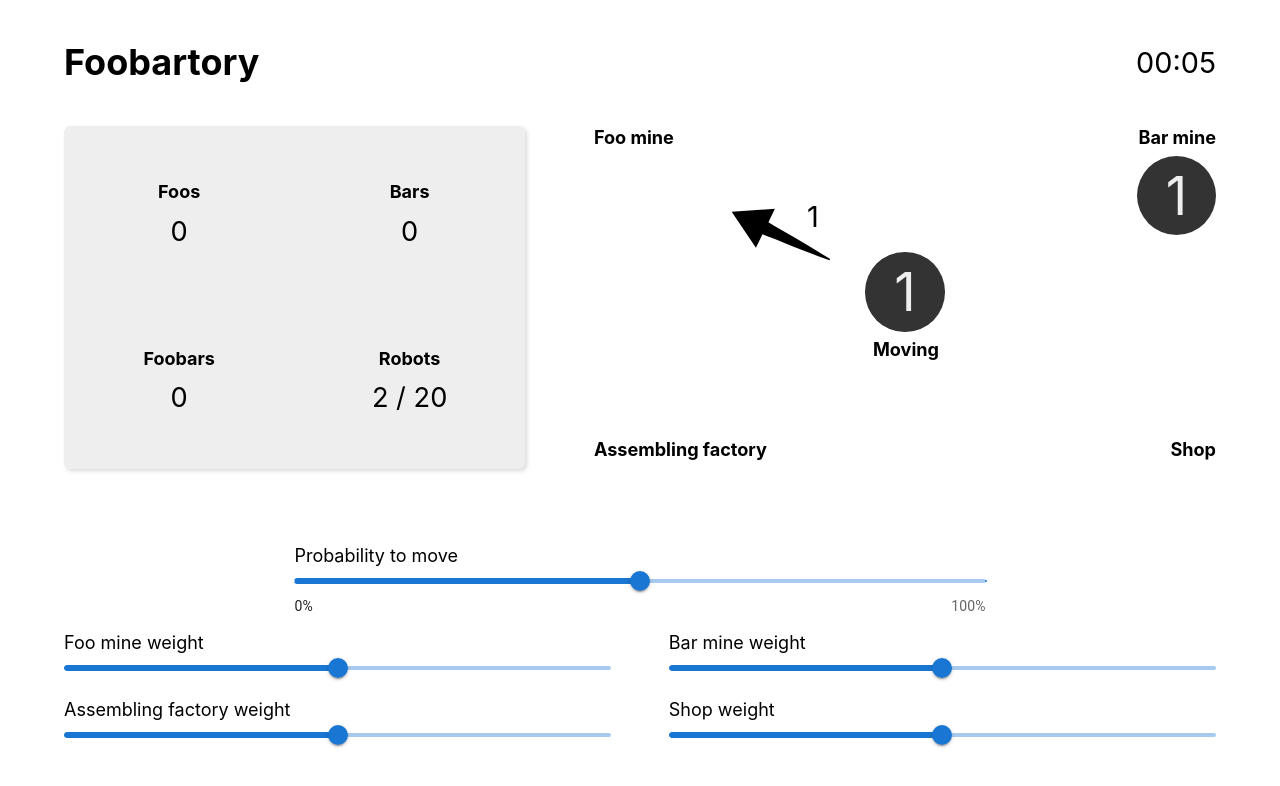
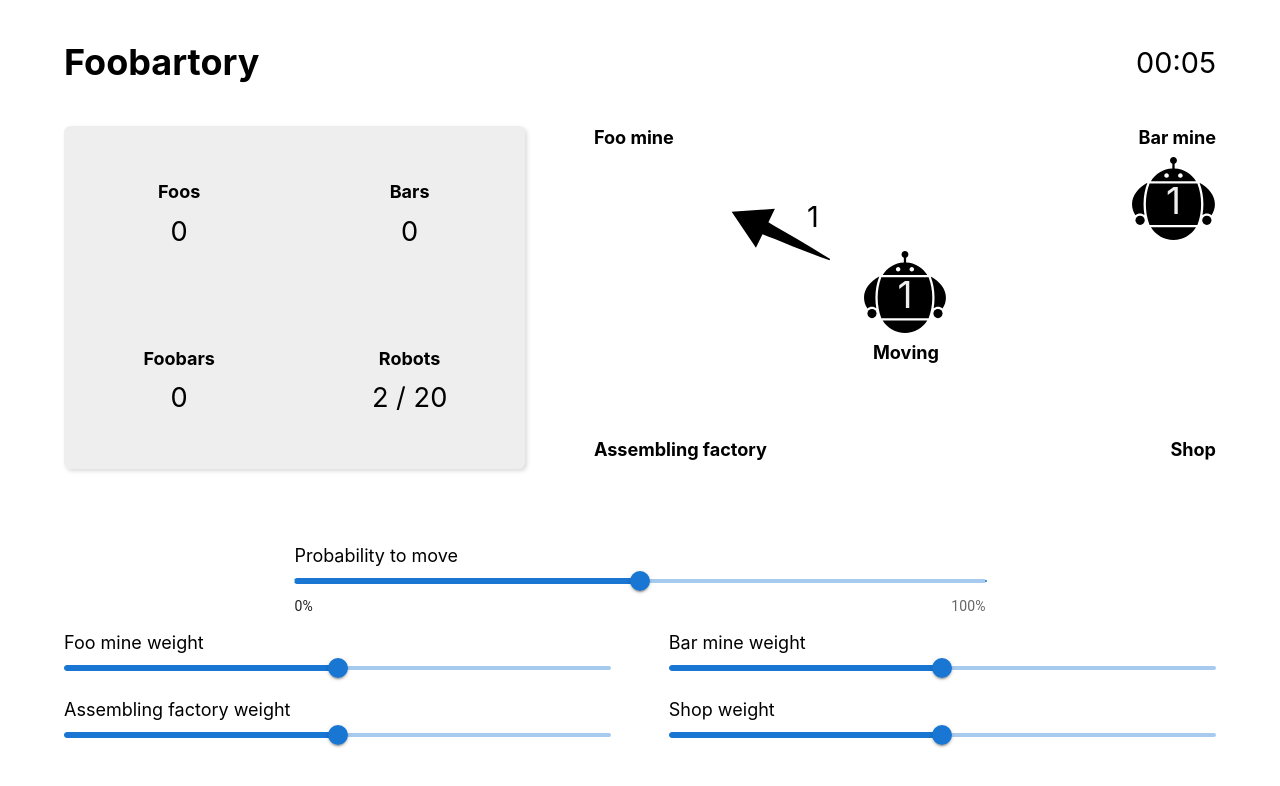
Before and after one commit to mkrtchian/foobartory, a React (Create React App) app: page / in a window 1280 px wide. Shown: the top 786 px of the page. Built offline with nearby package versions, Linux system fonts and the light colour scheme.

Commit message:
style: add a robot shape to moving robots

```diff
--- a/src/ui/components/RobotsLocations/RobotsLocations.tsx
+++ b/src/ui/components/RobotsLocations/RobotsLocations.tsx
@@ -71,6 +71,9 @@ const MovingLabel = styled.span`
   bottom: -2rem;
   left: calc(50% - 2rem);
 `;
+const RobotNumber = styled.span`
+  margin-bottom: -30%;
+`;
 
 /**
  * Display a high level graphical view of robots current and next locations.
@@ -85,7 +88,7 @@ function RobotsLocations() {
     .reduce(function amountWithNextLocation(accumulator, robot) {
       return robot.getNextLocation() ? accumulator + 1 : accumulator;
     }, 0);
-  const circleSizeFactor = 7;
+  const circleSizeFactor = 7.5;
   const arrowSizeFactor = 8;
   function computeCircleSize(location: Location) {
     const robotsInlocation = robotsAmountByLocation.get(location);
@@ -112,7 +115,9 @@ function RobotsLocations() {
       <li>
         <FooLabel>Foo mine</FooLabel>
         <FooCircle size={computeCircleSize(Location.FOO_MINE)}>
-          {robotsAmountByLocation.get(Location.FOO_MINE)}
+          <RobotNumber>
+            {robotsAmountByLocation.get(Location.FOO_MINE)}
+          </RobotNumber>
         </FooCircle>
         <FooArrow
           size={computeArrowSize(Location.FOO_MINE)}
@@ -122,7 +127,9 @@ function RobotsLocations() {
       <li>
         <BarLabel>Bar mine</BarLabel>
         <BarCircle size={computeCircleSize(Location.BAR_MINE)}>
-          {robotsAmountByLocation.get(Location.BAR_MINE)}
+          <RobotNumber>
+            {robotsAmountByLocation.get(Location.BAR_MINE)}
+          </RobotNumber>
         </BarCircle>
         <BarArrow
           size={computeArrowSize(Location.BAR_MINE)}
@@ -132,7 +139,9 @@ function RobotsLocations() {
       <li>
         <FactoryLabel>Assembling factory</FactoryLabel>
         <FactoryCircle size={computeCircleSize(Location.ASSEMBLING_FACTORY)}>
-          {robotsAmountByLocation.get(Location.ASSEMBLING_FACTORY)}
+          <RobotNumber>
+            {robotsAmountByLocation.get(Location.ASSEMBLING_FACTORY)}
+          </RobotNumber>
         </FactoryCircle>
         <FactoryArrow
           size={computeArrowSize(Location.ASSEMBLING_FACTORY)}
@@ -146,7 +155,7 @@ function RobotsLocations() {
       <li>
         <ShopLabel>Shop</ShopLabel>
         <ShopCircle size={computeCircleSize(Location.SHOP)}>
-          {robotsAmountByLocation.get(Location.SHOP)}
+          <RobotNumber>{robotsAmountByLocation.get(Location.SHOP)}</RobotNumber>
         </ShopCircle>
         <ShopArrow
           size={computeArrowSize(Location.SHOP)}
@@ -156,7 +165,9 @@ function RobotsLocations() {
       <li>
         <MovingCircle size={computeCircleSize(Location.TRANSITION)}>
           <MovingLabel>Moving</MovingLabel>
-          {robotsAmountByLocation.get(Location.TRANSITION)}
+          <RobotNumber>
+            {robotsAmountByLocation.get(Location.TRANSITION)}
+          </RobotNumber>
         </MovingCircle>
       </li>
     </MainSquare>
--- a/src/ui/components/RobotsLocations/circles.tsx
+++ b/src/ui/components/RobotsLocations/circles.tsx
@@ -1,10 +1,11 @@
 /** @jsxImportSource @emotion/react */
 import { css } from "@emotion/react";
+import robotImage from "./robot.svg";
 
 // these factors mulpitply the circles' size for smaller viewports
 const SMALL_RESPONSIVE_FACTOR = 1.6;
 const MEDIUM_RESPONSIVE_FACTOR = 1.3;
-const FONT_FACTOR = 1.5;
+const FONT_FACTOR = 2.3;
 
 type CircleProps = {
   size: number;
@@ -19,13 +20,15 @@ type SpecificCircleProps = {
 
 const circle = css`
   position: absolute;
-  border-radius: 50%;
   transition: all 0.3s ease;
   transition-property: width, height, top, left, font-size;
-  background-color: #333;
   color: #eee;
   display: grid;
   place-content: center;
+  /* SVG robot By Simon Sim, SG from the Noun Project */
+  background-image: url(${robotImage});
+  background-position: 50% 50%;
+  background-size: 130%;
 `;
 
 function FooCircle({ size, children }: SpecificCircleProps) {
```
Also changed, not shown: src/ui/components/RobotsLocations/robot.svg (added).
